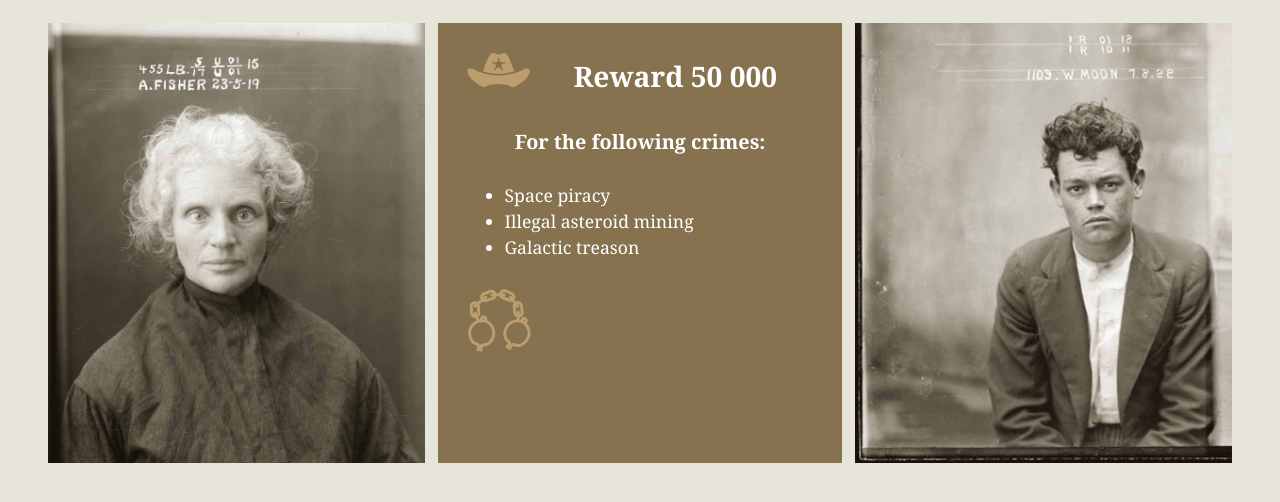
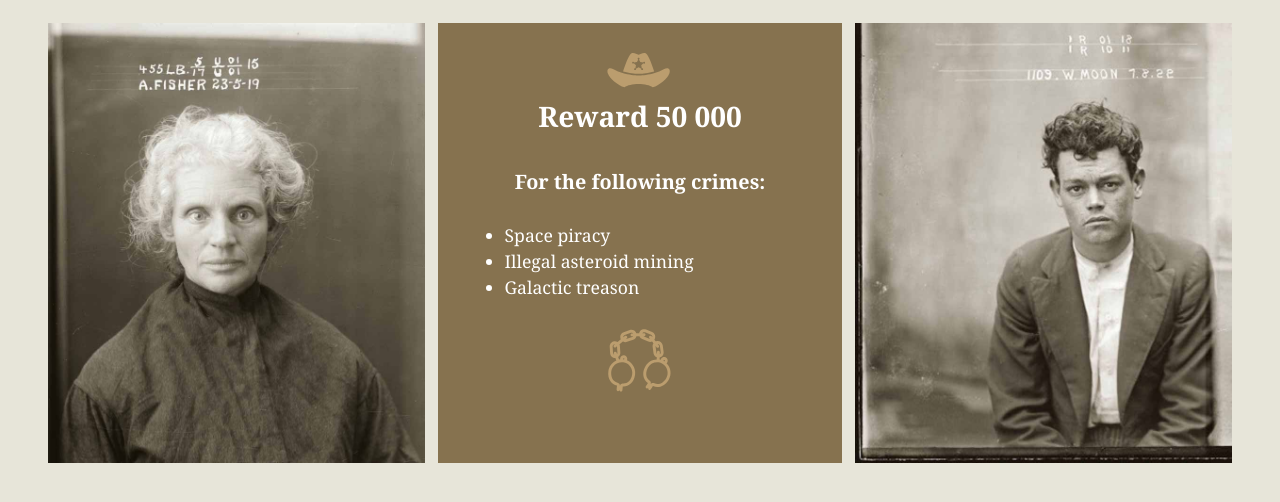
Before and after one commit to malo0140/dsn1676-assignment-1, a plain HTML site: page index.html in a window 1280 px wide. Shown: the part 64-566 px from the top of the page. Drawn offline with Linux system fonts and the light colour scheme.

Commit message:
icon fix

```diff
--- a/css/main.css
+++ b/css/main.css
@@ -64,11 +64,17 @@ html {
 
 .wanted {
     width: 4em;
-    float: left;
-    position: relative;
+    display: block;
+    margin: auto;
 }
 
 div {
     margin: 0;
     padding: 0;
 }
+
+.span {
+    display: block;
+    padding: 0;
+    margin: 0;
+}
--- a/index.html
+++ b/index.html
@@ -28,7 +28,7 @@
 
         <img class="wanted" src="images/wanted-top.svg" alt="">
 
-        <h2 class="center">Reward <span>50 000</span></h2>
+        <h2 class="center">Reward 50 000</h2>
 
         <h3 class="center mega">For the following crimes:</h3>
 
```
